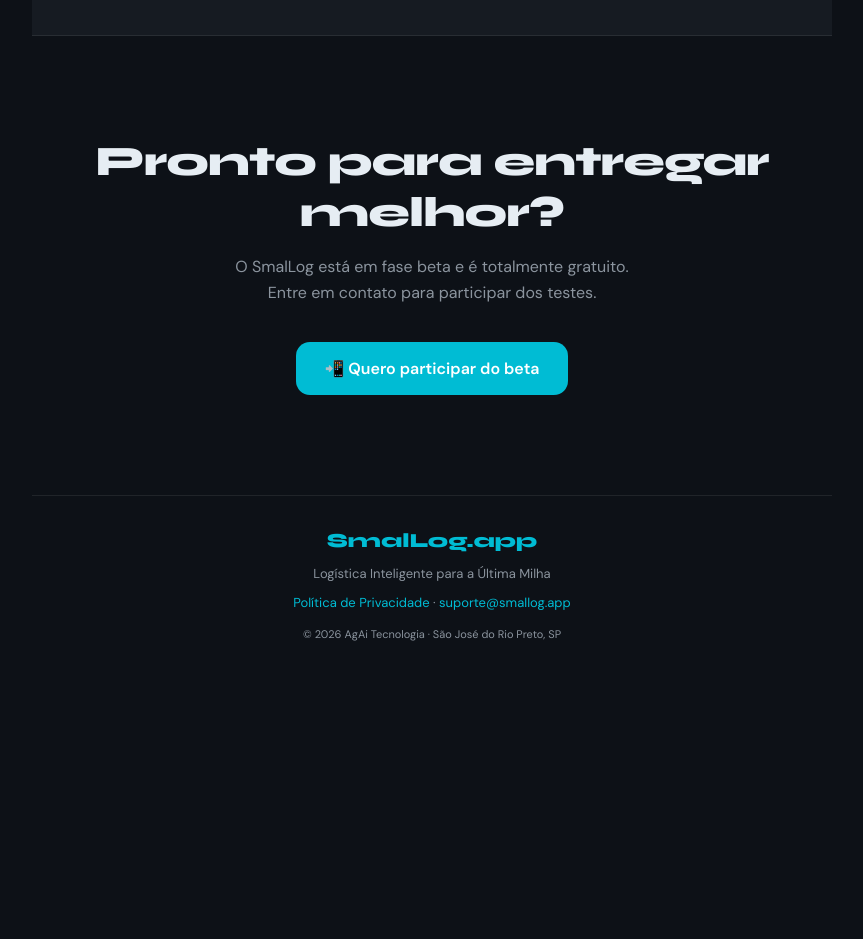
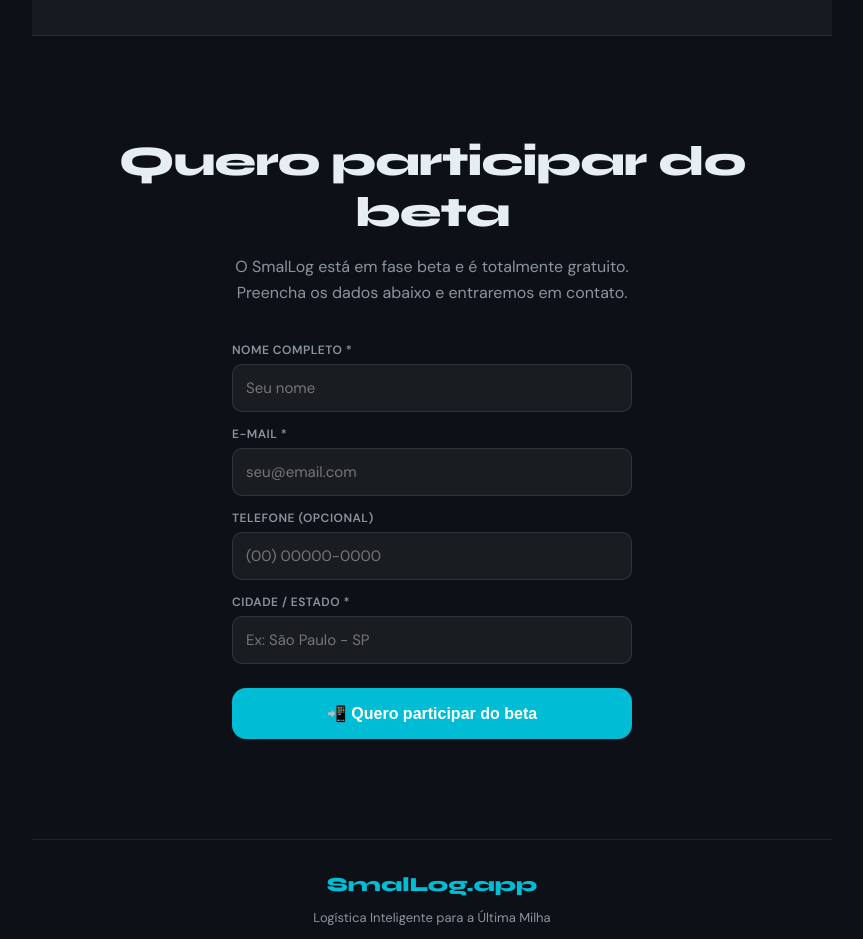
Before and after one commit to agaitecnology/smallog-web, a website: page index.html in a window 1280 px wide. Shown: the part 2800-3739 px from the top of the page, without its empty margins (208-1071 px from the left). Before the commit the page ends 3473 px from the top, so only its background shows below. Drawn offline with Linux system fonts and the light colour scheme.

Commit message:
feat(web): formulario de cadastro beta com notificacao por e-mail

```diff
--- a/index.html
+++ b/index.html
@@ -517,13 +517,82 @@ footer a {
 </section>
 
 <!-- CTA FINAL -->
-<section class="cta-section">
-  <h2>Pronto para entregar melhor?</h2>
-  <p>O SmalLog está em fase beta e é totalmente gratuito.<br>Entre em contato para participar dos testes.</p>
-  <a href="mailto:suporte@smallog.app" class="btn-primary" style="display:inline-flex">
-    📲 Quero participar do beta
-  </a>
+<section class="cta-section" id="cadastro">
+  <h2>Quero participar do beta</h2>
+  <p>O SmalLog está em fase beta e é totalmente gratuito.<br>Preencha os dados abaixo e entraremos em contato.</p>
+
+  <div id="form-box" style="max-width:400px;margin:0 auto;text-align:left">
+    <div style="margin-bottom:14px">
+      <label style="display:block;font-size:12px;font-weight:600;color:#8B949E;text-transform:uppercase;letter-spacing:.5px;margin-bottom:6px">Nome completo *</label>
+      <input id="f-nome" type="text" placeholder="Seu nome" style="width:100%;padding:13px;border:1.5px solid rgba(255,255,255,0.1);border-radius:10px;background:rgba(255,255,255,0.05);color:#E6EDF3;font-size:15px;font-family:inherit;outline:none" onfocus="this.style.borderColor='#00BCD4'" onblur="this.style.borderColor='rgba(255,255,255,0.1)'">
+    </div>
+    <div style="margin-bottom:14px">
+      <label style="display:block;font-size:12px;font-weight:600;color:#8B949E;text-transform:uppercase;letter-spacing:.5px;margin-bottom:6px">E-mail *</label>
+      <input id="f-email" type="email" placeholder="seu@email.com" style="width:100%;padding:13px;border:1.5px solid rgba(255,255,255,0.1);border-radius:10px;background:rgba(255,255,255,0.05);color:#E6EDF3;font-size:15px;font-family:inherit;outline:none" onfocus="this.style.borderColor='#00BCD4'" onblur="this.style.borderColor='rgba(255,255,255,0.1)'">
+    </div>
+    <div style="margin-bottom:14px">
+      <label style="display:block;font-size:12px;font-weight:600;color:#8B949E;text-transform:uppercase;letter-spacing:.5px;margin-bottom:6px">Telefone (opcional)</label>
+      <input id="f-tel" type="tel" placeholder="(00) 00000-0000" style="width:100%;padding:13px;border:1.5px solid rgba(255,255,255,0.1);border-radius:10px;background:rgba(255,255,255,0.05);color:#E6EDF3;font-size:15px;font-family:inherit;outline:none" onfocus="this.style.borderColor='#00BCD4'" onblur="this.style.borderColor='rgba(255,255,255,0.1)'">
+    </div>
+    <div style="margin-bottom:24px">
+      <label style="display:block;font-size:12px;font-weight:600;color:#8B949E;text-transform:uppercase;letter-spacing:.5px;margin-bottom:6px">Cidade / Estado *</label>
+      <input id="f-cidade" type="text" placeholder="Ex: São Paulo - SP" style="width:100%;padding:13px;border:1.5px solid rgba(255,255,255,0.1);border-radius:10px;background:rgba(255,255,255,0.05);color:#E6EDF3;font-size:15px;font-family:inherit;outline:none" onfocus="this.style.borderColor='#00BCD4'" onblur="this.style.borderColor='rgba(255,255,255,0.1)'">
+    </div>
+    <button onclick="enviarCadastro()" id="btn-cadastro" class="btn-primary" style="width:100%">
+      📲 Quero participar do beta
+    </button>
+    <p id="form-msg" style="text-align:center;margin-top:16px;font-size:14px;display:none"></p>
+  </div>
 </section>
+
+<script>
+async function enviarCadastro() {
+  var nome   = document.getElementById('f-nome').value.trim();
+  var email  = document.getElementById('f-email').value.trim();
+  var tel    = document.getElementById('f-tel').value.trim();
+  var cidade = document.getElementById('f-cidade').value.trim();
+  var msg    = document.getElementById('form-msg');
+  var btn    = document.getElementById('btn-cadastro');
+
+  if (!nome || !email || !cidade) {
+    msg.textContent = '⚠️ Preencha nome, e-mail e cidade.';
+    msg.style.color = '#f44336';
+    msg.style.display = 'block';
+    return;
+  }
+
+  btn.disabled = true;
+  btn.textContent = '⏳ Enviando...';
+  msg.style.display = 'none';
+
+  try {
+    var response = await fetch('/api/cadastro', {
+      method: 'POST',
+      headers: { 'Content-Type': 'application/json' },
+      body: JSON.stringify({ nome: nome, email: email, telefone: tel, cidade: cidade })
+    });
+
+    var data = await response.json();
+
+    if (data.ok) {
+      document.getElementById('form-box').innerHTML =
+        '<div style="text-align:center;padding:32px 0">' +
+        '<div style="font-size:48px;margin-bottom:16px">🎉</div>' +
+        '<h3 style="font-size:20px;margin-bottom:8px">Obrigado, ' + nome.split(' ')[0] + '!</h3>' +
+        '<p style="color:#8B949E;line-height:1.6">Recebemos seu cadastro.<br>Em breve entraremos em contato com o link de acesso.</p>' +
+        '</div>';
+    } else {
+      throw new Error(data.erro);
+    }
+  } catch(e) {
+    btn.disabled = false;
+    btn.textContent = '📲 Quero participar do beta';
+    msg.textContent = '❌ Erro ao enviar. Tente novamente.';
+    msg.style.color = '#f44336';
+    msg.style.display = 'block';
+  }
+}
+</script>
 
 <!-- FOOTER -->
 <footer>
```
Also changed, not shown: api/cadastro.js (added, +60 -0 lines).
